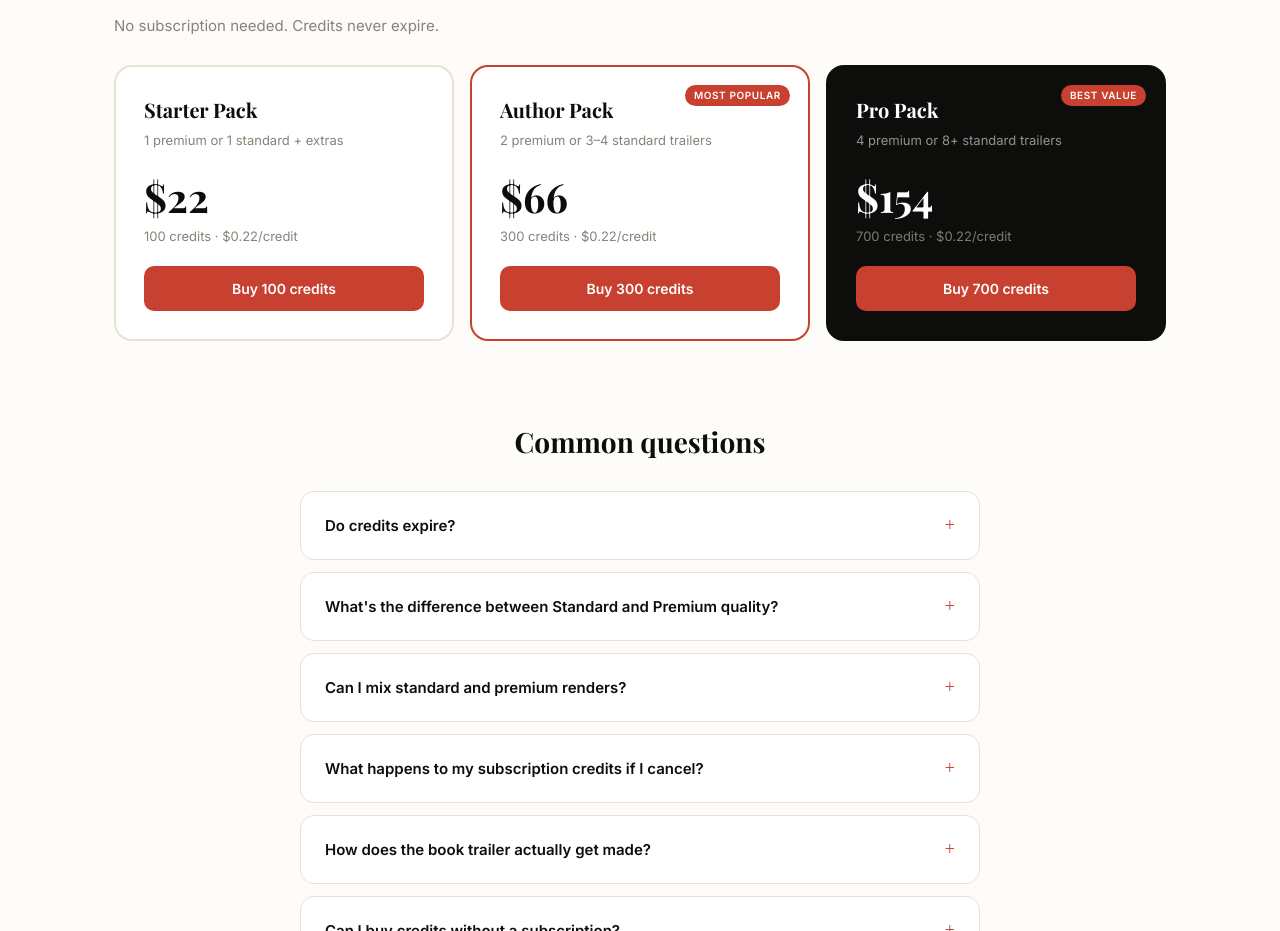
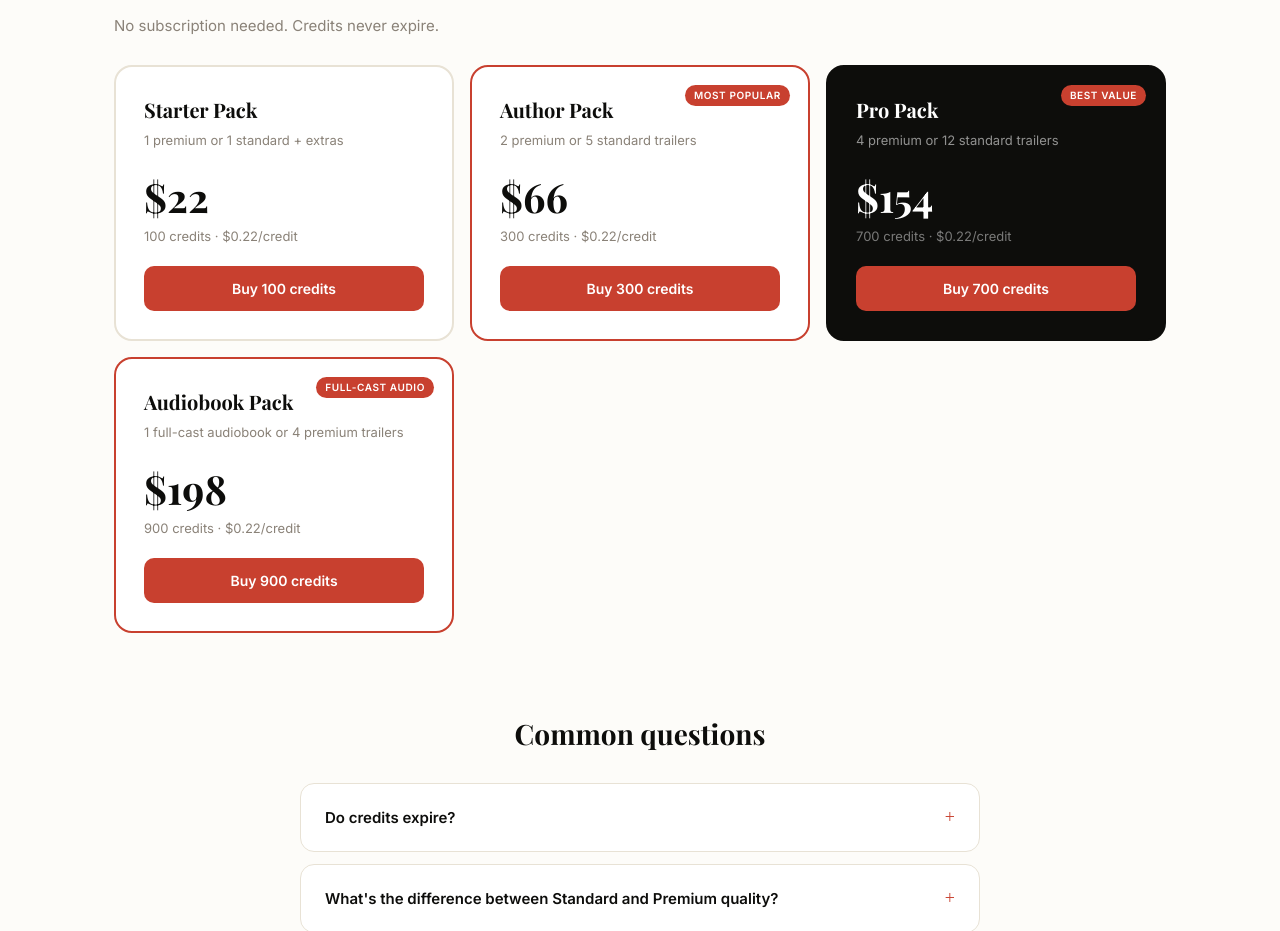
Before and after one commit to Dtyler92/Bookreel, a Next.js app: page /pricing in a window 1280 px wide. Shown: the part 1808-2739 px from the top of the page. Built offline with nearby package versions, Linux system fonts and the light colour scheme.

Commit message:
feat: add 900 credit audiobook pack
- pricing page: 4th credit pack — 900cr/98 'Audiobook Pack'
- credits/buy API: 'audiobook' pack key → 900cr/98
- BuyCreditsModal: 900cr pack with 🎙 Audiobook badge
- Updated pack descriptions to use accurate render counts

```diff
--- a/src/app/api/credits/buy/route.ts
+++ b/src/app/api/credits/buy/route.ts
@@ -16,9 +16,10 @@ import { cookies } from 'next/headers'
 //   Premium trailer (Seedance 1080p)        → 150 credits (~$28.50 value at $0.19/cr)
 
 const CREDIT_PACKS: Record<string, { credits: number; amount: number; label: string; description: string }> = {
-  'starter': { credits: 100, amount: 2200, label: '100 Credits',  description: 'Good for 1 premium trailer or 1 standard trailer + extras.' },
-  'author':  { credits: 300, amount: 6600, label: '300 Credits',  description: 'Good for 3–4 trailers. Great for active authors.' },
-  'pro':     { credits: 700, amount: 15400, label: '700 Credits', description: 'Good for 8+ trailers. Best rate per credit.' },
+  'starter':   { credits: 100, amount: 2200,  label: '100 Credits',  description: 'Good for 1 premium trailer or 1 standard trailer + extras.' },
+  'author':    { credits: 300, amount: 6600,  label: '300 Credits',  description: 'Good for 3–4 trailers. Great for active authors.' },
+  'pro':       { credits: 700, amount: 15400, label: '700 Credits',  description: 'Good for 8+ trailers. Best rate per credit.' },
+  'audiobook': { credits: 900, amount: 19800, label: '900 Credits',  description: 'Exactly enough for one full-cast audiobook, or 4 premium trailers.' },
 }
 
 function getServiceClient() {
--- a/src/app/pricing/page.tsx
+++ b/src/app/pricing/page.tsx
@@ -73,9 +73,10 @@ const PLANS = [
 ]
 
 const CREDIT_PACKS = [
-  { credits: 100, price: 22, perCredit: '0.22', label: 'Starter Pack',  badge: null,          trailers: '1 premium or 1 standard + extras' },
-  { credits: 300, price: 66, perCredit: '0.22', label: 'Author Pack',   badge: 'Most Popular', trailers: '2 premium or 3–4 standard trailers' },
-  { credits: 700, price: 154, perCredit: '0.22', label: 'Pro Pack',     badge: 'Best Value',   trailers: '4 premium or 8+ standard trailers' },
+  { credits: 100, price: 22,  perCredit: '0.22', label: 'Starter Pack',   badge: null,           trailers: '1 premium or 1 standard + extras' },
+  { credits: 300, price: 66,  perCredit: '0.22', label: 'Author Pack',    badge: 'Most Popular',  trailers: '2 premium or 5 standard trailers' },
+  { credits: 700, price: 154, perCredit: '0.22', label: 'Pro Pack',       badge: 'Best Value',    trailers: '4 premium or 12 standard trailers' },
+  { credits: 900, price: 198, perCredit: '0.22', label: 'Audiobook Pack', badge: 'Full-Cast Audio', trailers: '1 full-cast audiobook or 4 premium trailers' },
 ]
 
 const QUALITY_TIERS = [
--- a/src/components/author/BuyCreditsModal.tsx
+++ b/src/components/author/BuyCreditsModal.tsx
@@ -3,7 +3,7 @@
 import { useState } from 'react'
 
 interface CreditPack {
-  pack: 'starter' | 'author' | 'pro'
+  pack: 'starter' | 'author' | 'pro' | 'audiobook'
   credits: number
   price: string
   perCredit: string
@@ -25,7 +25,7 @@ const PACKS: CreditPack[] = [
     price: '$66',
     perCredit: '$0.22 / credit',
     badge: 'Most popular',
-    description: '3–4 trailers — great for active authors',
+    description: '2 premium or 5 standard trailers',
   },
   {
     pack: 'pro',
@@ -33,7 +33,15 @@ const PACKS: CreditPack[] = [
     price: '$154',
     perCredit: '$0.22 / credit',
     badge: 'Best value',
-    description: '8+ trailers — most credits for your dollar',
+    description: '4 premium or 12 standard trailers',
+  },
+  {
+    pack: 'audiobook',
+    credits: 900,
+    price: '$198',
+    perCredit: '$0.22 / credit',
+    badge: '🎙 Audiobook',
+    description: '1 full-cast audiobook or 4 premium trailers',
   },
 ]
 
```
